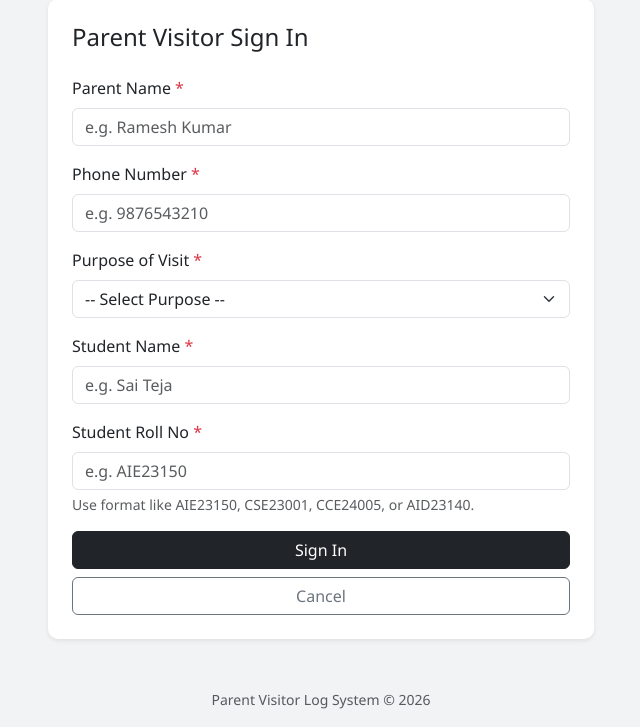
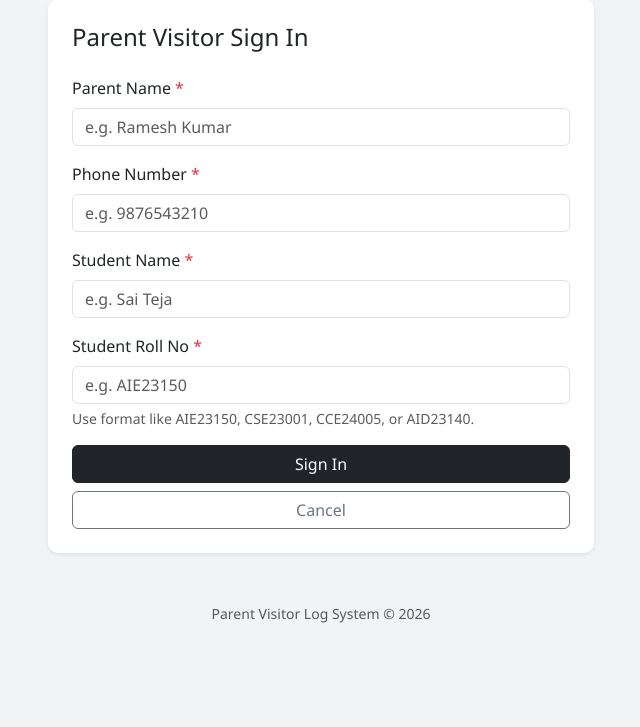
Before and after one commit to HARUTO-09/parents-log-book, a Flask app: page /signin in a window 1280 px wide. Shown: the part 81-808 px from the top of the page, without its empty margins (319-959 px from the left). After the commit the page ends 704 px from the top, so only its background shows below. Run offline with Flask 3, Linux system fonts and the light colour scheme.

Commit message:
changed signin.html form

```diff
--- a/templates/signin.html
+++ b/templates/signin.html
@@ -23,17 +23,6 @@
                     <div class="invalid-feedback">Enter a valid 10-digit phone number.</div>
                 </div>
 
-                <div class="mb-3">
-                    <label class="form-label">Purpose of Visit <span class="text-danger">*</span></label>
-                    <select name="purpose" class="form-select" required>
-                        <option value="">-- Select Purpose --</option>
-                        <option value="Parent Meeting">Parent Meeting</option>
-                        <option value="Fee Enquiry">Fee Enquiry</option>
-                        <option value="Academic Discussion">Academic Discussion</option>
-                        <option value="Leave Request">Leave Request</option>
-                        <option value="Other">Other</option>
-                    </select>
-                </div>
 
                 <div class="mb-3">
                     <label class="form-label">Student Name <span class="text-danger">*</span></label>
```
